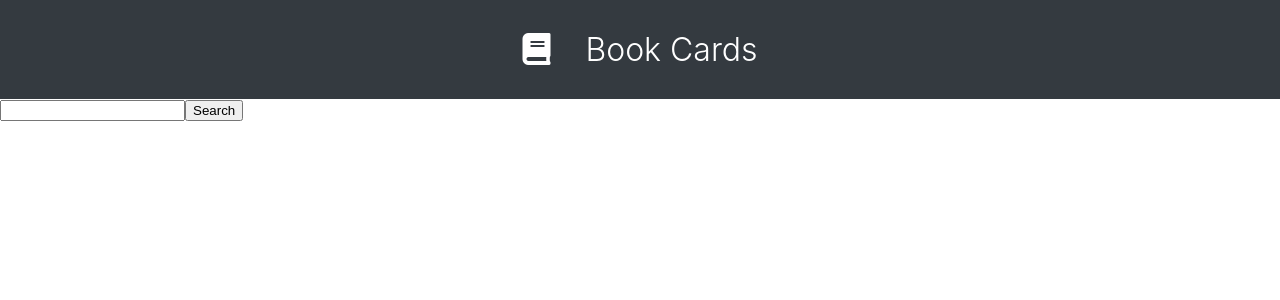
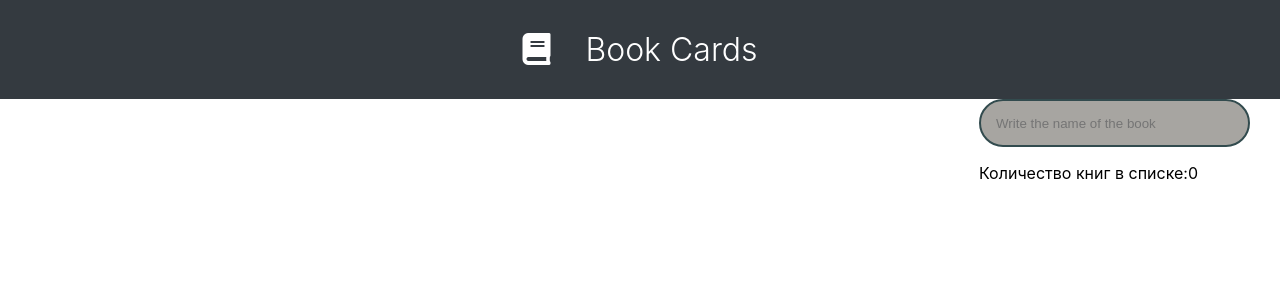
Before and after one commit to hutman2083/Modsen-Task2, a React (Create React App) app in the folder task2/: page / in a window 1280 px wide. Shown: the top 300 px of the page. Built offline with nearby package versions, Linux system fonts and the light colour scheme.

Commit message:
feat: add style for search field

```diff
--- a/task2/package.json
+++ b/task2/package.json
@@ -13,6 +13,7 @@
     "@types/react-dom": "^18.2.6",
     "@types/react-router-dom": "^5.3.3",
     "axios": "^1.4.0",
+    "bootstrap": "^5.3.0",
     "react": "^18.2.0",
     "react-dom": "^18.2.0",
     "react-router-dom": "^6.14.1",
--- a/task2/src/components/SearchArea/Search.tsx
+++ b/task2/src/components/SearchArea/Search.tsx
@@ -1,19 +1,22 @@
 import React, { useState } from "react";
 import { searchBooks } from "../APIKey/api";
+import "./style.css"
 
 interface SearchProps {
-  onSearch: (books: any[]) => void;
+  onSearch: (books: any[], count:number) => void;
 }
 
 const Search: React.FC<SearchProps> = ({ onSearch }) => {
   const [query, setQuery] = useState("");
+  const [count, setCount] =useState(0);
 
   const handleSearch = (event: React.FormEvent<HTMLFormElement>) => {
     event.preventDefault();
     searchBooks(query)
       .then((books) => {
         console.log(books)
-        onSearch(books);
+        setCount(books.length)
+        onSearch(books,books.length);
       })
       .catch((error) => {
         console.error(error);
@@ -23,11 +26,13 @@ const Search: React.FC<SearchProps> = ({ onSearch }) => {
   return (
     <form onSubmit={handleSearch}>
       <input
+        placeholder="Write the name of the book"
         type="text"
         value={query}
         onChange={(event) => setQuery(event.target.value)}
       />
-      <button type="submit">Search</button>
+      <button type="submit"></button>
+      <p>Количество книг в списке:{count}</p>
     </form>
   );
 };
--- a/task2/src/components/SearchArea/style.css
+++ b/task2/src/components/SearchArea/style.css
@@ -0,0 +1,33 @@
+form {
+    width: auto;
+    float: right;
+    margin-right: 30px;
+  }
+  input {
+    width: 250px;
+    height: 42px;
+    padding-left: 15px;
+    border-radius: 42px;
+    border: 2px solid #324b4e;
+    background: #a7a5a1;
+    outline: none;
+    position: relative;
+    transition: .3s linear;
+  }
+  input:focus {
+    width: 300px;
+  }
+  button {
+    width: 42px;
+    height: 42px;
+    background: none;
+    border: none;
+    position: absolute;
+    top: -2px;
+    right: 0;
+  }
+  button:before{
+    content: "\f002";
+    font-family: FontAwesome;
+    color: #324b4e;
+  }
```
Also changed, not shown: task2/src/components/Books/BooksCard.tsx (added, +25 -0 lines), task2/src/components/Books/Bookslogic.tsx (added, +24 -0 lines), 1 other file (tests, documents, lock files or other folders).
